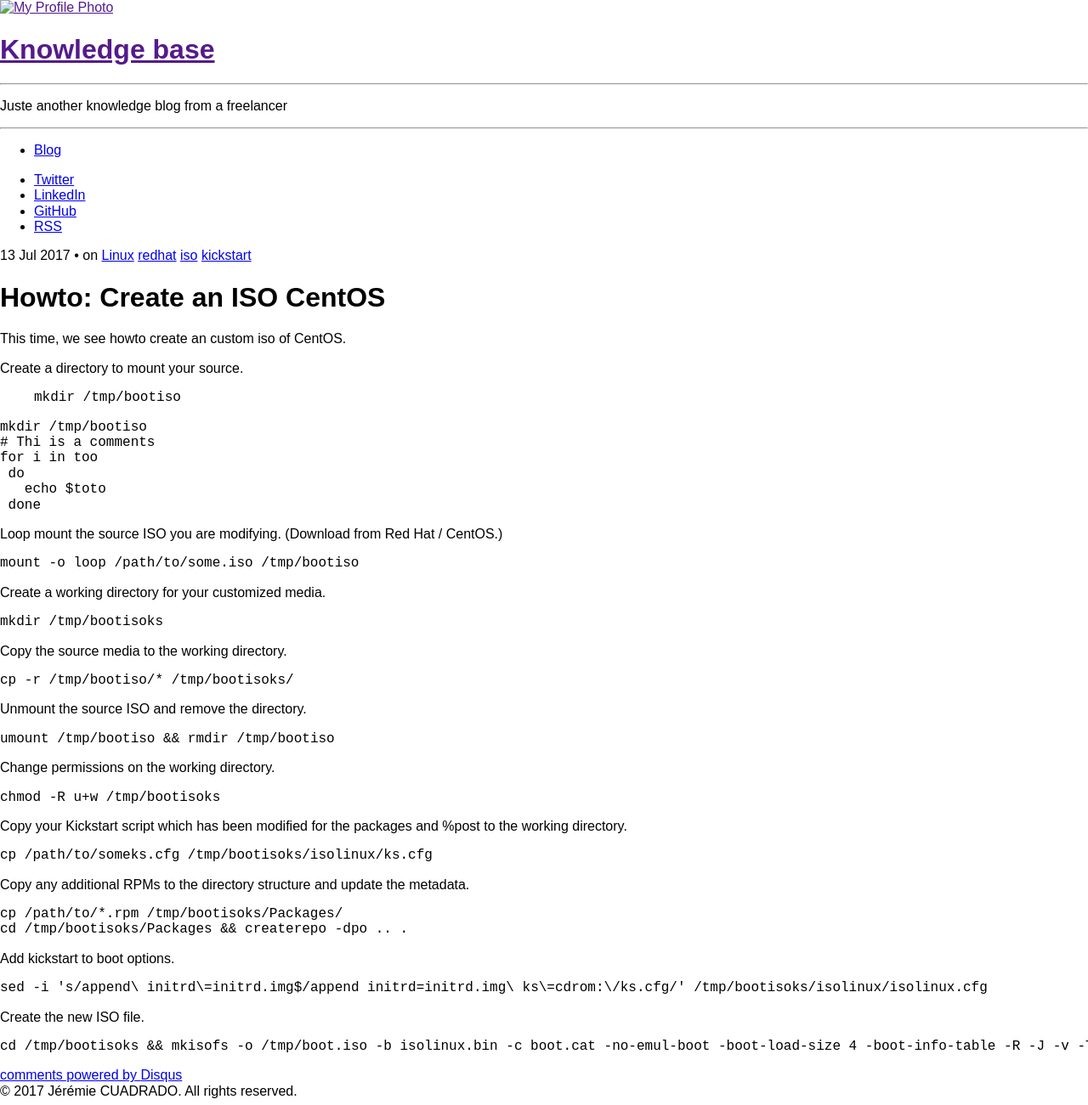
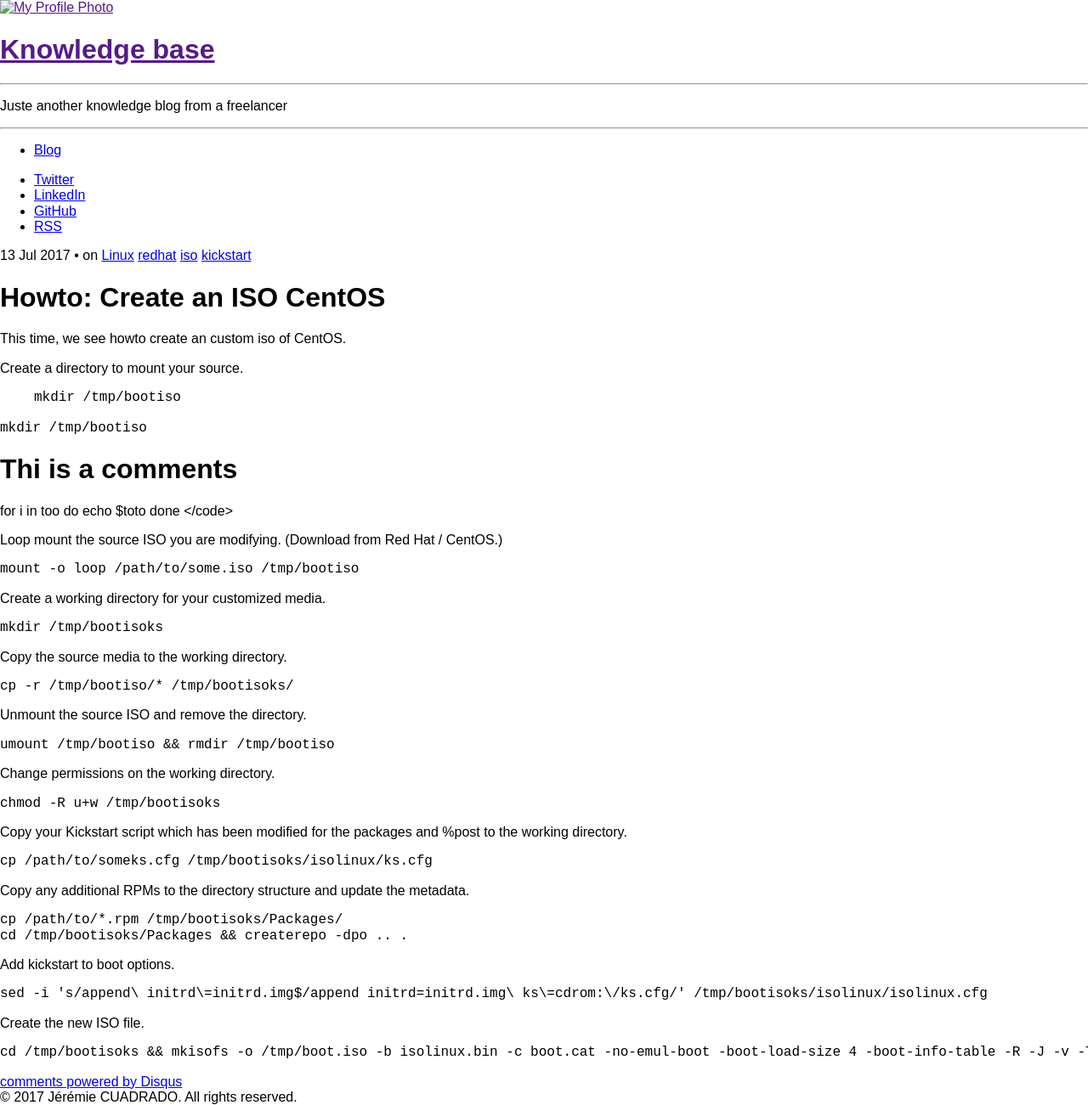
Before and after one commit to redbeard28/redbeard28.github.io, a Jekyll site: the page built from _posts/2017-07-13-Create-iso.markdown, in a window 1280 px wide. Shown: the whole page at 85% size. Built offline with Jekyll 4.4.1, drawn with Linux system fonts in a browser that asks for light colours; nearby versions of some CDN libraries; comment, search, counter and statistics services are not loaded.

Commit message:
Testing prettyprint

````diff
--- a/_posts/2017-07-13-Create-iso.markdown
+++ b/_posts/2017-07-13-Create-iso.markdown
@@ -13,14 +13,14 @@ Create a directory to mount your source.
 mkdir /tmp/bootiso
 {% endhighlight %}
 
-<pre class="prettyprint">
+<code class="prettyprint" lang-bash>
 mkdir /tmp/bootiso
 # Thi is a comments
 for i in too
  do
    echo $toto
  done
-</pre>
+</code>
 
 Loop mount the source ISO you are modifying. (Download from Red Hat / CentOS.)
 ```bash
````
